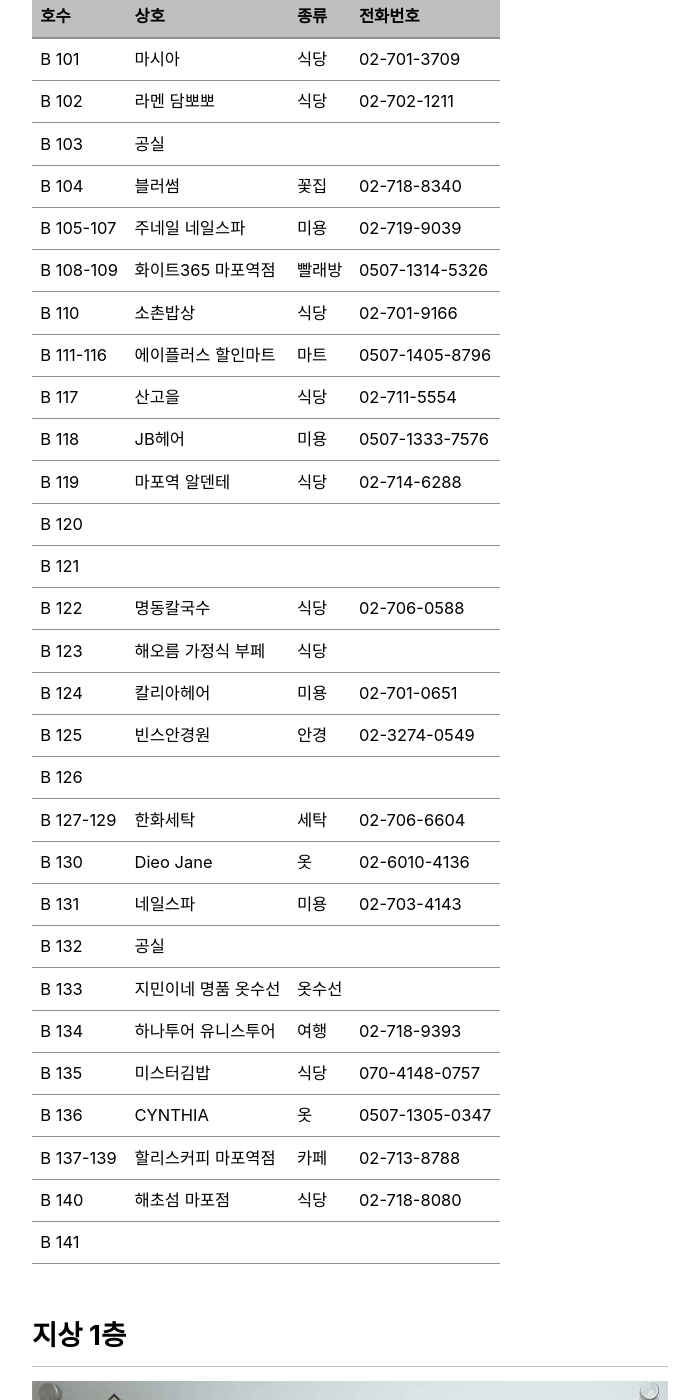
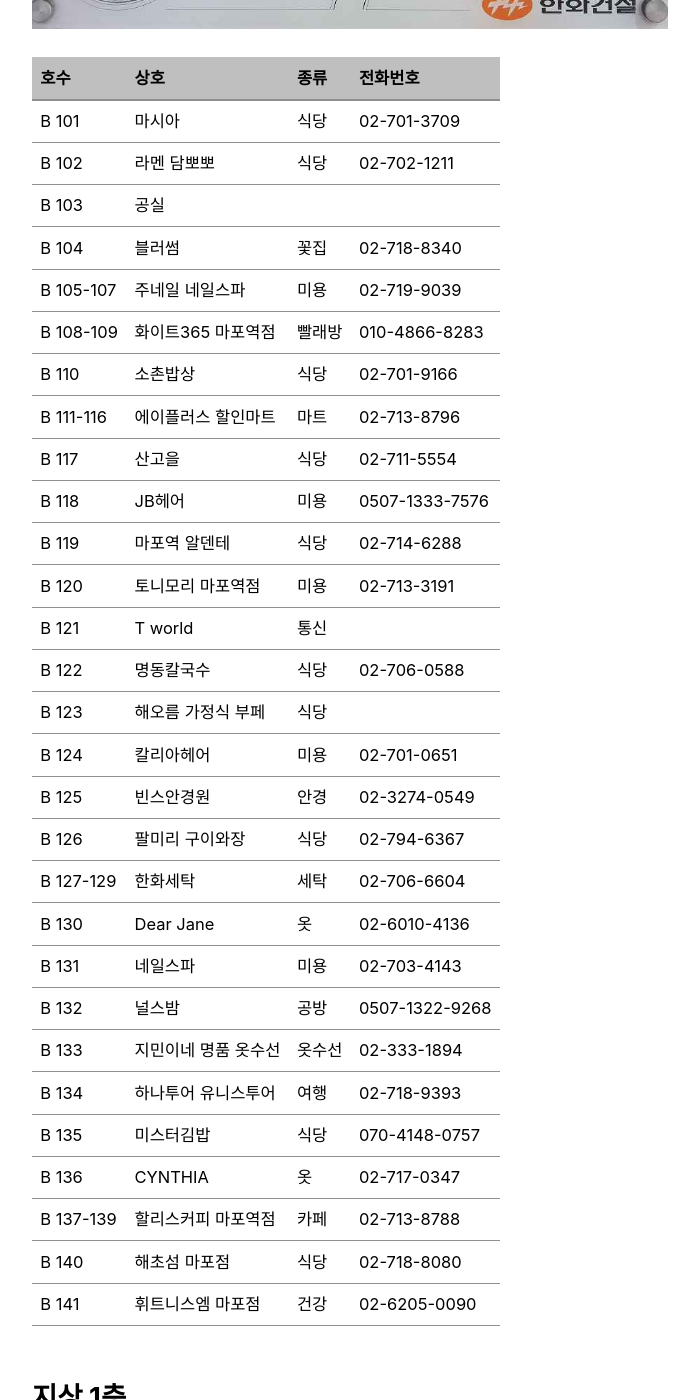
Before and after one commit to mapoobelisk/mapoobelisk.github.io, a Jekyll site: the page built from _pages/store.md, in a window 1280 px wide and 1400 px high, scrolled down 826 px. Shown: the whole window, without its empty margins (290-989 px from the left). Built offline with Jekyll 4.4.1, drawn with Linux system fonts in a browser that asks for light colours; cached includes are drawn as plain includes; some of the changed text lies outside the part shown.

Commit message:
store update

```diff
--- a/_pages/store.md
+++ b/_pages/store.md
@@ -2,11 +2,13 @@
 permalink: /store/
 title: "상업시설"
 excerpt: "상업시설"
-last_modified_at: 2020-09-20T20:13:00-04:00
+last_modified_at: 2020-09-27T10:32:00-04:00
 toc: true
 ---
 
-상가는 총 56개소이며 단지 건물 지하 1층, 지상 1층, 오피스텔동 2층에 있습니다.
+단지내 근린상가는 총 56개소이며 단지 건물 지하 1층과 지상 1층에 있습니다.
+
+오피스텔 상가는 총 6개소이며 오피스텔동 2층에 있습니다.
 
 ## 지하 1층
 
@@ -19,30 +21,30 @@
 | B 103 | 공실 |  |  |
 | B 104 | 블러썸 | 꽃집 | 02-718-8340 |
 | B 105-107 | 주네일 네일스파 | 미용 | 02-719-9039 |
-| B 108-109 | 화이트365 마포역점 | 빨래방 | 0507-1314-5326 |
+| B 108-109 | 화이트365 마포역점 | 빨래방 | 010-4866-8283 |
 | B 110 | 소촌밥상 | 식당 | 02-701-9166 |
-| B 111-116 | 에이플러스 할인마트 | 마트 | 0507-1405-8796 |
+| B 111-116 | 에이플러스 할인마트 | 마트 | 02-713-8796 |
 | B 117 | 산고을 | 식당 | 02-711-5554 |
 | B 118 | JB헤어 | 미용 | 0507-1333-7576 |
 | B 119 | 마포역 알덴테 | 식당 | 02-714-6288 |
-| B 120 |  |  |  |
-| B 121 |  |  |  |
+| B 120 | 토니모리 마포역점 | 미용 | 02-713-3191 |
+| B 121 | T world | 통신 |  |
 | B 122 | 명동칼국수 | 식당 | 02-706-0588 |
 | B 123 | 해오름 가정식 부페 | 식당 |  |
 | B 124 | 칼리아헤어 | 미용 | 02-701-0651 |
 | B 125 | 빈스안경원 | 안경 | 02-3274-0549 |
-| B 126 |  |  |  |
+| B 126 | 팔미리 구이와장 | 식당 | 02-794-6367 |
 | B 127-129 | 한화세탁 | 세탁 | 02-706-6604 |
-| B 130 | Dieo Jane | 옷 | 02-6010-4136 |
+| B 130 | Dear Jane | 옷 | 02-6010-4136 |
 | B 131 | 네일스파 | 미용 | 02-703-4143 |
-| B 132 | 공실 |  |  |
-| B 133 | 지민이네 명품 옷수선 | 옷수선 |  |
+| B 132 | 널스밤 | 공방 | 0507-1322-9268 |
+| B 133 | 지민이네 명품 옷수선 | 옷수선 | 02-333-1894 |
 | B 134 | 하나투어 유니스투어 | 여행 | 02-718-9393 |
 | B 135 | 미스터김밥 | 식당 | 070-4148-0757 |
-| B 136 | CYNTHIA | 옷 | 0507-1305-0347 |
+| B 136 | CYNTHIA | 옷 | 02-717-0347 |
 | B 137-139 | 할리스커피 마포역점 | 카페 | 02-713-8788 |
 | B 140 | 해초섬 마포점 | 식당 | 02-718-8080 |
-| B 141 |  |  |  |
+| B 141 | 휘트니스엠 마포점 | 건강 | 02-6205-0090 |
 
 ## 지상 1층
 
@@ -50,22 +52,22 @@
 
 | 호수 | 상호 | 종류 | 전화번호 |
 | ---- | ---- | ---- |  ---- |
-| 101 | 카페자스 마포점 | 카페 | 0507-1351-0081 |
+| 101 | 카페자스 마포점 | 카페 | 02-714-0081 |
 | 102 | 공차 마포역점 | 카페 | 02-713-7070 |
 | 103 | 이디야커피 오벨리스크점 | 카페 | 02-718-8100 |
 | 104 | 오벨리스크 부동산 | 부동산 | 02-703-0022 |
 | 105 | 한화 부동산 | 부동산 | 02-712-4644 |
 | 106 | 하나 부동산 | 부동산 | 02-712-4944 |
-| 107 |  |  |  |
+| 107 | 모나르카비토 마포본점 | 옷 | 02-543-1081 |
 | 108 | 마포 부동산 | 부동산 | 02-702-1110 |
 | 109 | 희망 부동산 | 부동산 | 02-717-4114 |
 | 110 | 아궁이 | 식당 | 02-2061-3592 |
-| 111 |  |  |  |
+| 111 | 정관장 마포역점 | 건강 | 02-711-2304 |
 | 112 | 세븐일레븐 오벨리스크점 | 편의점 | 02-716-0801 |
 | 113-1 | 만랩커피 마포점 | 카페 | 02-707-0714 |
 | 113-2 | 공실 |  |  |
 | 114 | 파리바게뜨 마포역점 | 베이커리 | 02-712-3919 |
-| 115 | 김밥천국 | 식당 | 02-706-5561 |
+| 115 | KT HJY 마포역 2호점 | 통신 | 02-702-0203 |
 
 ## 오피스텔동 2층
 
```
Also changed, not shown: _posts/2020-07-01-리모델링-후기.md (+14 -14 lines).
